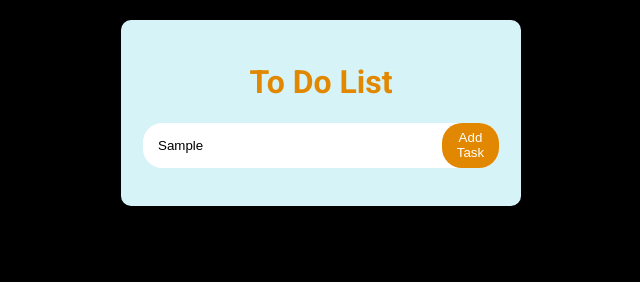
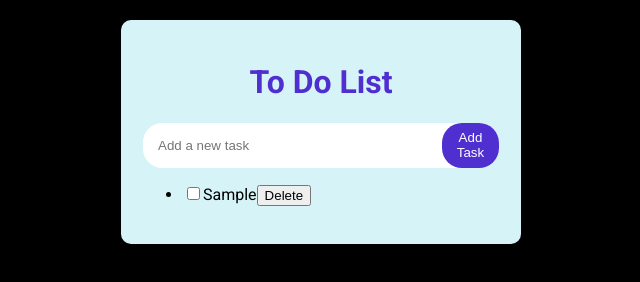
Before and after one commit to dfine907/todoDojo, a plain HTML site: page index.html in a window 1280 px wide. Both pictures are taken after typing "Sample" into the empty fields and a click on the button "Add Task". Shown: the whole page, without its empty margins (319-959 px from the left). Drawn offline with Linux system fonts and the light colour scheme; a web font is replaced by a local one.

Commit message:
Add color styles and delete task function

```diff
--- a/app.js
+++ b/app.js
@@ -0,0 +1,66 @@
+const todoInput = document.getElementById('todo-input')
+const addTaskButton = document.getElementById('add-task-btn')
+const todoList = document.getElementById('todo-list')
+
+let test = todoInput.value
+console.log(test)
+
+// Add a task
+
+//Delete task
+//cross out the tasks when complete
+//Event listeners
+//Starting examples.
+
+const addTask = () => {
+  const taskText = todoInput.value.trim()
+
+  if (taskText !== '') {
+    const taskItem = createTaskItem(taskText)
+    todoList.appendChild(taskItem)
+    todoInput.value =''
+  }
+}
+
+//Create a new tast item
+const createTaskItem = (taskText) => {
+  const taskItem = document.createElement('li')
+  taskItem.classList.add('todo-item')
+
+  const checkbox = document.createElement('input')
+  checkbox.type = 'checkbox'
+  checkbox.classList.add('checkbox')
+
+  const taskTextSpan = document.createElement('span')
+  taskTextSpan.innerHTML = taskText
+
+  const deleteBtn = document.createElement('button')
+  deleteBtn.textContent = 'Delete'
+  deleteBtn.classList.add('delete-btn')
+
+  deleteBtn.addEventListener('click', deleteTask)
+
+  taskItem.appendChild(checkbox)
+  taskItem.appendChild(taskTextSpan)
+  taskItem.appendChild(deleteBtn)
+
+  return taskItem
+}
+
+const deleteTask = (event) => {
+  const taskItem = event.target.parentNode
+  todoList.removeChild(taskItem)
+}
+
+const toggleTask = (event)=> {
+  const taskItem = event.target.parentNode
+  taskItem.classList.add('completed')
+}
+
+addTaskButton.addEventListener('click', addTask)
+
+todoInput.addEventListener('keydown', function(event){
+  if(event.key === 'Enter') {
+    addTask()
+  }
+})
--- a/style.css
+++ b/style.css
@@ -5,7 +5,7 @@
 }
 
 :root {
-  --main-orange: rgb(225, 136, 0);
+  --main-purple:rgb(80, 47, 209);
 }
 
 body {
@@ -17,7 +17,7 @@ body {
 
 h1 {
   text-align: center;
-  color: var(--main-orange);
+  color: var(--main-purple);
 }
 
 .todo-container {
@@ -50,6 +50,6 @@ h1 {
 border: none;
 padding: 16;
 border-radius: 20px;
-background-color: var(--main-orange);
+background-color: var(--main-purple);
 color: #ffff
 }
```
